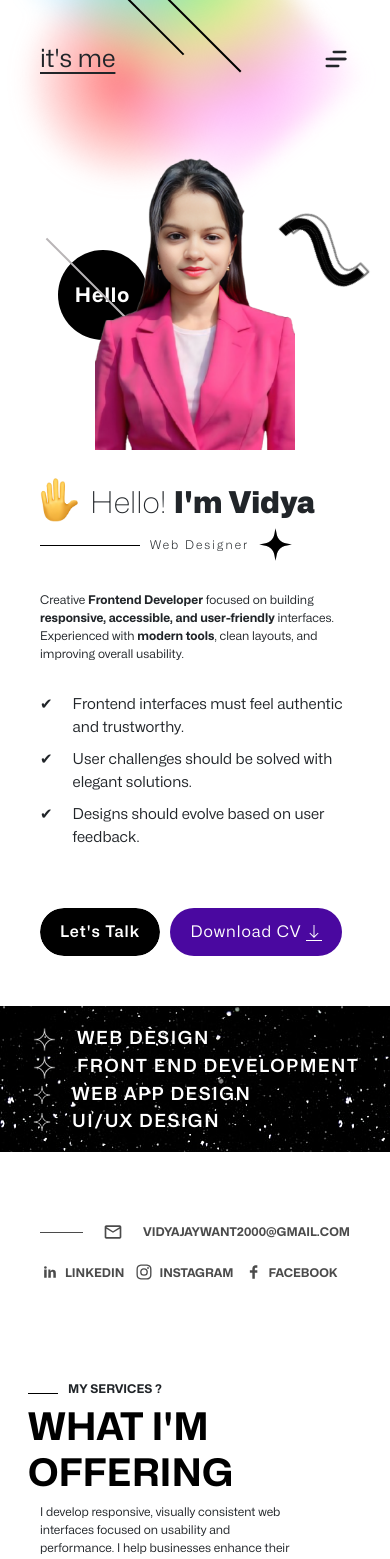
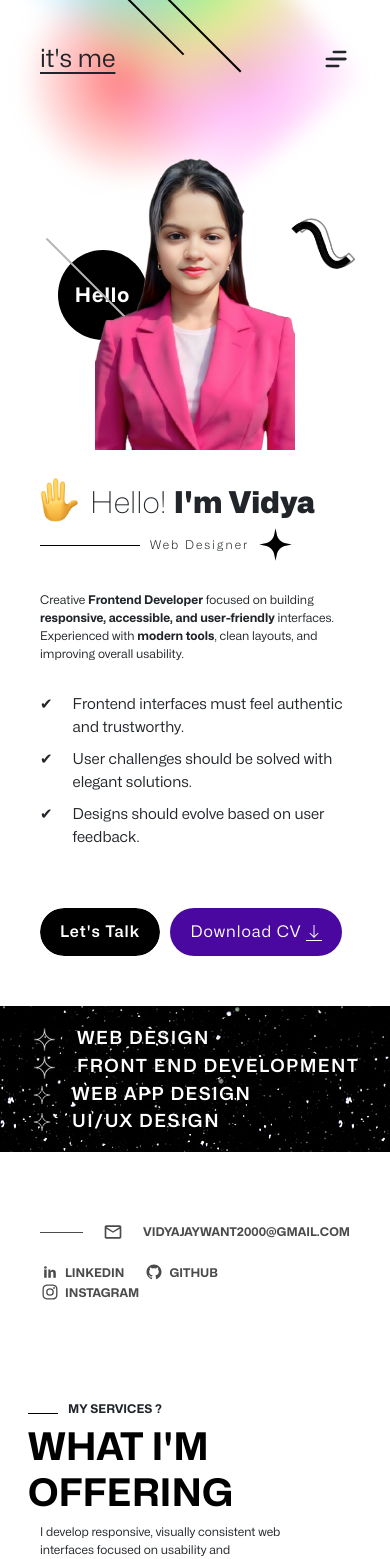
Before and after one commit to Vidya0904/personal-porfolio, a React (Vite) app: page / in a window 390 px wide. Shown: the top 1559 px of the page. Built offline with nearby package versions, Linux system fonts and the light colour scheme.

Commit message:
add images and apply animation

```diff
--- a/src/App.css
+++ b/src/App.css
@@ -255,11 +255,13 @@
         position: absolute;
         margin: 220px -30px 0 0;
         rotate: calc(45deg);
+        width: 100px;
       }
       .curve-hallow {
         position: absolute;
         margin: 219px -37px 0 0;
         rotate: calc(47deg);
+        width: 100px;
         opacity: 0.5;
       }
     }
@@ -308,17 +310,21 @@
 
       li {
         list-style: none;
+
+        a {
+          display: flex;
+          align-items: center;
+          text-decoration: none;
           font-size: var(--font-size12);
           font-weight: bold;
           text-transform: uppercase;
           color: #000;
           padding: 0 20px;
-        display: flex;
-        align-items: center;
 
           span {
             padding-left: 5px;
             margin-top: 2px;
+          }
         }
       }
     }
@@ -546,6 +552,7 @@
 .about {
   padding: 40px 0;
   scroll-margin-top: 100px;
+  position: relative;
 
   .about-heading {
     display: flex;
@@ -575,8 +582,14 @@
 
     .about-left-inner {
       width: 100%;
+
       .graduation-cap {
-        width: 100%;
+        width: 400px;
+        transition: transform 0.5s ease;
+
+        &:hover {
+          transform: scale(1.2);
+        }
       }
       h4 {
         color: #000;
@@ -601,6 +614,19 @@
           background-color: #4a08a0;
           color: #fff;
           font-size: 14px;
+          font-weight: 500;
+          cursor: pointer;
+
+          span {
+            display: inline-block;
+            transition: transform 0.2s ease;
+          }
+
+          &:hover {
+            span {
+              transform: scale(1.3);
+            }
+          }
         }
       }
     }
@@ -911,6 +937,10 @@
         font-size: 60px;
         font-weight: 800;
         text-align: end;
+
+        .con-arrow {
+          width: 300px;
+        }
       }
 
       p {
@@ -1020,12 +1050,21 @@
 
       li {
         list-style: none;
+
+        a {
+          display: flex;
+          align-items: center;
+          text-decoration: none;
+          font-weight: 500;
           font-size: 20px;
-        font-weight: 500;
           color: #434343;
           padding: 0 20px;
-        display: flex;
-        align-items: center;
+
+          span {
+            padding-left: 5px;
+            margin-top: 2px;
+          }
+        }
 
         span {
           padding-left: 5px;
@@ -1044,12 +1083,6 @@
 
 /* Mobile */
 @media (max-width: 576px) {
-  /* .gradient,
-  .line1,
-  .line2 {
-    display: none;
-  } */
-
   .gradient {
     margin: -90px 0 0 0px !important;
   }
@@ -1115,9 +1148,11 @@
 
         .curve-solid {
           margin: 80px 0 0 250px !important;
+          width: 70px;
         }
         .curve-hallow {
-          margin: 80px 0 0 267px !important;
+          margin: 80px 0 0 263px !important;
+          width: 70px;
         }
       }
     }
@@ -1126,13 +1161,17 @@
       .banner-mail {
       }
       ul {
-        padding-left: 0;
+        padding-left: 0px;
+        display: flex;
+        flex-wrap: wrap;
 
         &::before {
           display: none;
         }
         li {
-          padding: 0 10px 0 0;
+          a {
+            padding: 0 20px 0 0;
+          }
         }
       }
     }
@@ -1142,6 +1181,13 @@
     .about-heading {
       .about-inner-heading {
         width: 100%;
+      }
+    }
+    .about-inner-section {
+      .about-left-inner {
+        .graduation-cap {
+          width: 300px;
+        }
       }
     }
   }
@@ -1179,8 +1225,16 @@
   .contact {
     .con-heading {
       .con-inner-heading {
+        .con-h1 {
+          font-size: 40px;
+        }
         .con-h2 {
           text-align: center;
+          font-size: 40px;
+
+          .con-arrow {
+            width: 100px;
+          }
         }
       }
     }
@@ -1373,8 +1427,10 @@
         padding-left: 0;
 
         li {
+          a {
+            font-size: 15px;
             padding: 0 10px 0 0;
-          font-size: 15px;
+          }
         }
       }
 
--- a/src/Assets/index.jsx
+++ b/src/Assets/index.jsx
@@ -20,6 +20,9 @@ const IMAGES = {
   real_estate: "asset/CaseStudy/real_estate.jpg",
   company: "asset/CaseStudy/company.jpg",
   graduation_cap: "asset/graduation_cap.png",
+  arrow: "asset/arrows.png",
+  radia_circle: "asset/radia_circle.png",
+  dot_arrow: "asset/dot_arrow.png",
 };
 
 export default IMAGES;
--- a/src/Components/Footer.jsx
+++ b/src/Components/Footer.jsx
@@ -1,7 +1,8 @@
 import React from "react";
 import { Container } from "react-bootstrap";
 import { BiLogoInstagram } from "react-icons/bi";
-import { TiSocialFacebook, TiSocialLinkedin } from "react-icons/ti";
+import { TiSocialLinkedin } from "react-icons/ti";
+import { LiaGithub } from "react-icons/lia";
 
 const Footer = () => {
   return (
@@ -11,19 +12,27 @@ const Footer = () => {
           <div className="footer-inner">
             <ul>
               <li>
-                <TiSocialLinkedin size={25} />
-                <span>Linkedin</span>
+                <a href="https://www.linkedin.com/in/vidya-sonawane-233486207">
+                  <TiSocialLinkedin size={20} />
+                  <span>Linkedin</span>
+                </a>
               </li>
               <li>
-                <BiLogoInstagram size={25} />
-                <span>Instagram</span>
+                <a href="https://github.com/Vidya0904">
+                  <LiaGithub size={20} />
+                  <span>Github</span>
+                </a>
               </li>
               <li>
-                <TiSocialFacebook size={25} />
-                <span>Facebook</span>
+                <a href="https://www.instagram.com/dads_angel_9400?igsh=NWswNGloeXQ4bnE4">
+                  <BiLogoInstagram size={20} />
+                  <span>Instagram</span>
+                </a>
               </li>
             </ul>
-            <p className="footer-yr">Personal Portfolio ©{new Date().getFullYear()}</p>
+            <p className="footer-yr">
+              Personal Portfolio ©{new Date().getFullYear()}
+            </p>
           </div>
         </Container>
       </section>
--- a/src/Components/Header.jsx
+++ b/src/Components/Header.jsx
@@ -75,7 +75,9 @@ function Header() {
                         <h6>Contact Me</h6>
                         <GoArrowUpRight color="#000" />
                       </a>
-                      <p>vidyajaywant2000@gmail.com</p>
+                      <p>
+                        Mobile No.: <br /> +91 9307800435
+                      </p>
                     </li>
                   </ul>
                 </div>
--- a/src/Pages/Banner.jsx
+++ b/src/Pages/Banner.jsx
@@ -1,9 +1,10 @@
 import React from "react";
 import { Container, Row, Col } from "react-bootstrap";
 import { TfiDownload } from "react-icons/tfi";
-import { TiSocialFacebook, TiSocialLinkedin } from "react-icons/ti";
+import { TiSocialLinkedin } from "react-icons/ti";
 import { BiLogoInstagram } from "react-icons/bi";
 import { MdOutlineEmail } from "react-icons/md";
+import { LiaGithub } from "react-icons/lia";
 import IMAGES from "../Assets";
 
 function Banner() {
@@ -42,7 +43,7 @@ function Banner() {
                   </ul>
                 </div>
                 <div className="pair-btn">
-                  <a href="#" className="main-btn">
+                  <a href="#contact" className="main-btn">
                     Let's Talk
                   </a>
                   <a
@@ -65,18 +66,8 @@ function Banner() {
                     width="450px"
                     height="670px"
                   />
-                  <img
-                    src={IMAGES.curve_solid}
-                    width="100px"
-                    height="40px"
-                    className="curve-solid"
-                  />
-                  <img
-                    src={IMAGES.curve_hallow}
-                    width="100px"
-                    height="40px"
-                    className="curve-hallow"
-                  />
+                  <img src={IMAGES.curve_solid} className="curve-solid" />
+                  <img src={IMAGES.curve_hallow} className="curve-hallow" />
                 </div>
               </section>
             </Col>
@@ -108,22 +99,28 @@ function Banner() {
               <Col lg={6}>
                 <ul>
                   <li>
-                    <TiSocialLinkedin size={20} />
-                    <span>Linkedin</span>
+                    <a href="https://www.linkedin.com/in/vidya-sonawane-233486207">
+                      <TiSocialLinkedin size={20} />
+                      <span>Linkedin</span>
+                    </a>
                   </li>
                   <li>
-                    <BiLogoInstagram size={20} />
-                    <span>Instagram</span>
+                    <a href="https://github.com/Vidya0904">
+                      <LiaGithub size={20} />
+                      <span>Github</span>
+                    </a>
                   </li>
                   <li>
-                    <TiSocialFacebook size={20} />
-                    <span>Facebook</span>
+                    <a href="https://www.instagram.com/dads_angel_9400?igsh=NWswNGloeXQ4bnE4">
+                      <BiLogoInstagram size={20} />
+                      <span>Instagram</span>
+                    </a>
                   </li>
                 </ul>
               </Col>
               <Col lg={6}>
                 <div className="banner-mail">
-                  <a href="#">
+                  <a href="mailto:vidyajaywant2000@gmail.com">
                     <MdOutlineEmail size={20} />
                     <span>vidyajaywant2000@gmail.com</span>
                   </a>
--- a/src/Pages/CaseStudy.jsx
+++ b/src/Pages/CaseStudy.jsx
@@ -7,6 +7,9 @@ function CaseStudy() {
   return (
     <>
       <section className="casestudy" id="case-study">
+        <div className="radial-circle">
+          <img src={IMAGES.radia_circle} />
+        </div>
         <Container>
           <div className="cs-heading">
             <div className="cs-inner-heading">
--- a/src/Pages/Contact.jsx
+++ b/src/Pages/Contact.jsx
@@ -1,3 +1,4 @@
+import IMAGES from "../Assets";
 import React, { useState } from "react";
 import { Button, Col, Container, Form, FormGroup, Row } from "react-bootstrap";
 
@@ -40,7 +41,10 @@ function Contact() {
             <h1 className="con-h1">
               <span>Say Hi! </span>and tell me about
             </h1>
-            <h1 className="con-h2">your idea</h1>
+            <h1 className="con-h2">
+              <img src={IMAGES.arrow} className="con-arrow" />
+              your idea
+            </h1>
             <p>Have a nice works? reach out ans let's chat.</p>
           </div>
         </div>
--- a/src/Pages/Experience.jsx
+++ b/src/Pages/Experience.jsx
@@ -1,3 +1,4 @@
+import IMAGES from "../Assets";
 import React from "react";
 import { Container, Row, Col } from "react-bootstrap";
 
@@ -5,6 +6,9 @@ function Experience() {
   return (
     <>
       <section className="experience">
+         <div className="radial-circle">
+          <img src={IMAGES.radia_circle} />
+        </div>
         <Container>
           <div className="exp-heading">
             <div className="exp-inner-heading">
--- a/src/index.css
+++ b/src/index.css
@@ -28,6 +28,15 @@ button {
 
 p {
   margin-bottom: 0 !important;
+}
+
+.radial-circle {
+  display: flex;
+  justify-content: center;
+
+  img {
+    width: 80px;
+  }
 }
 
 /* download btn starts */
```
Also changed, not shown: src/Pages/About.jsx (+36 -11 lines), public/asset/arrows.png (added), public/asset/radia_circle.png (added). Lines whose indentation alone changed are shown as unchanged.
